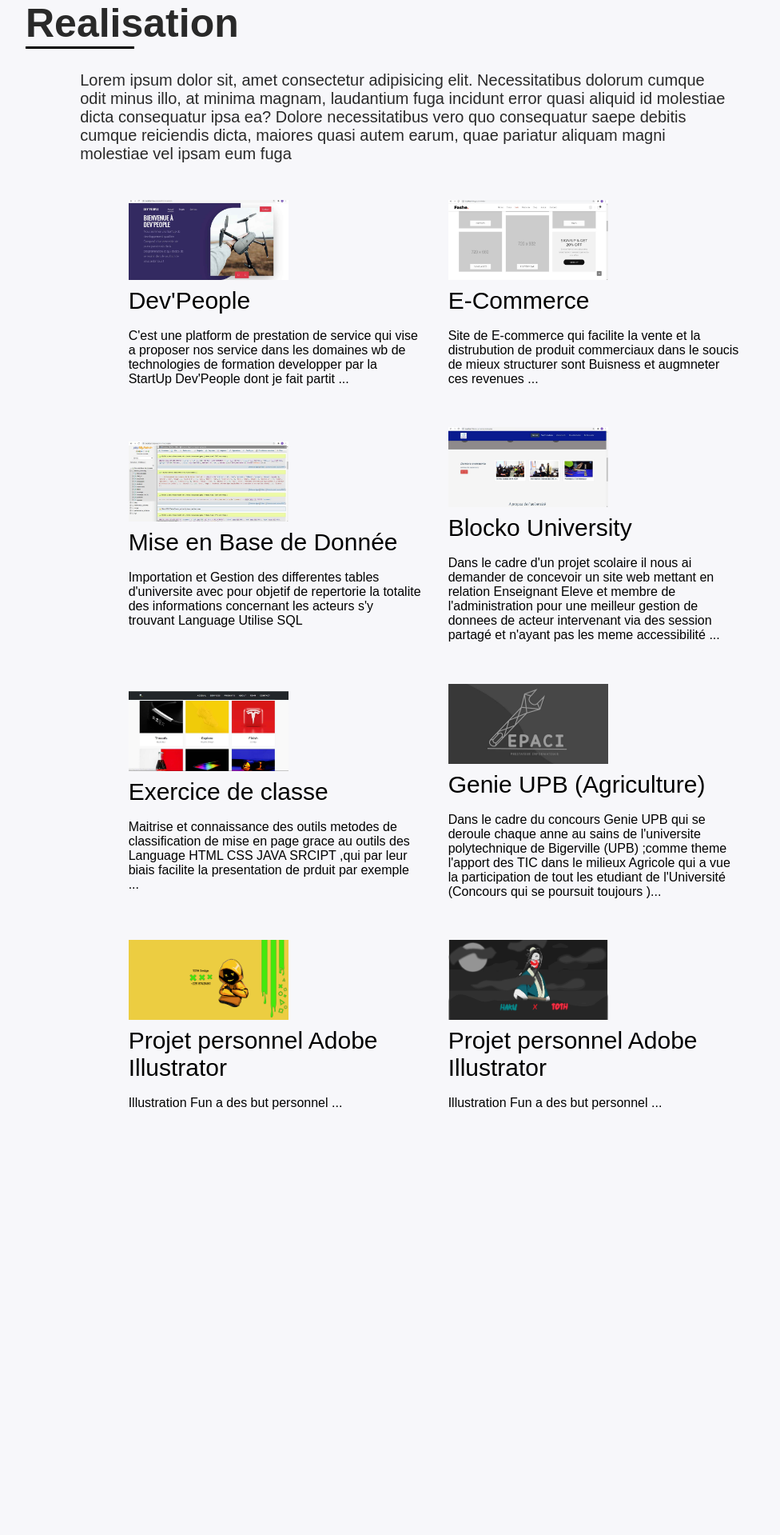
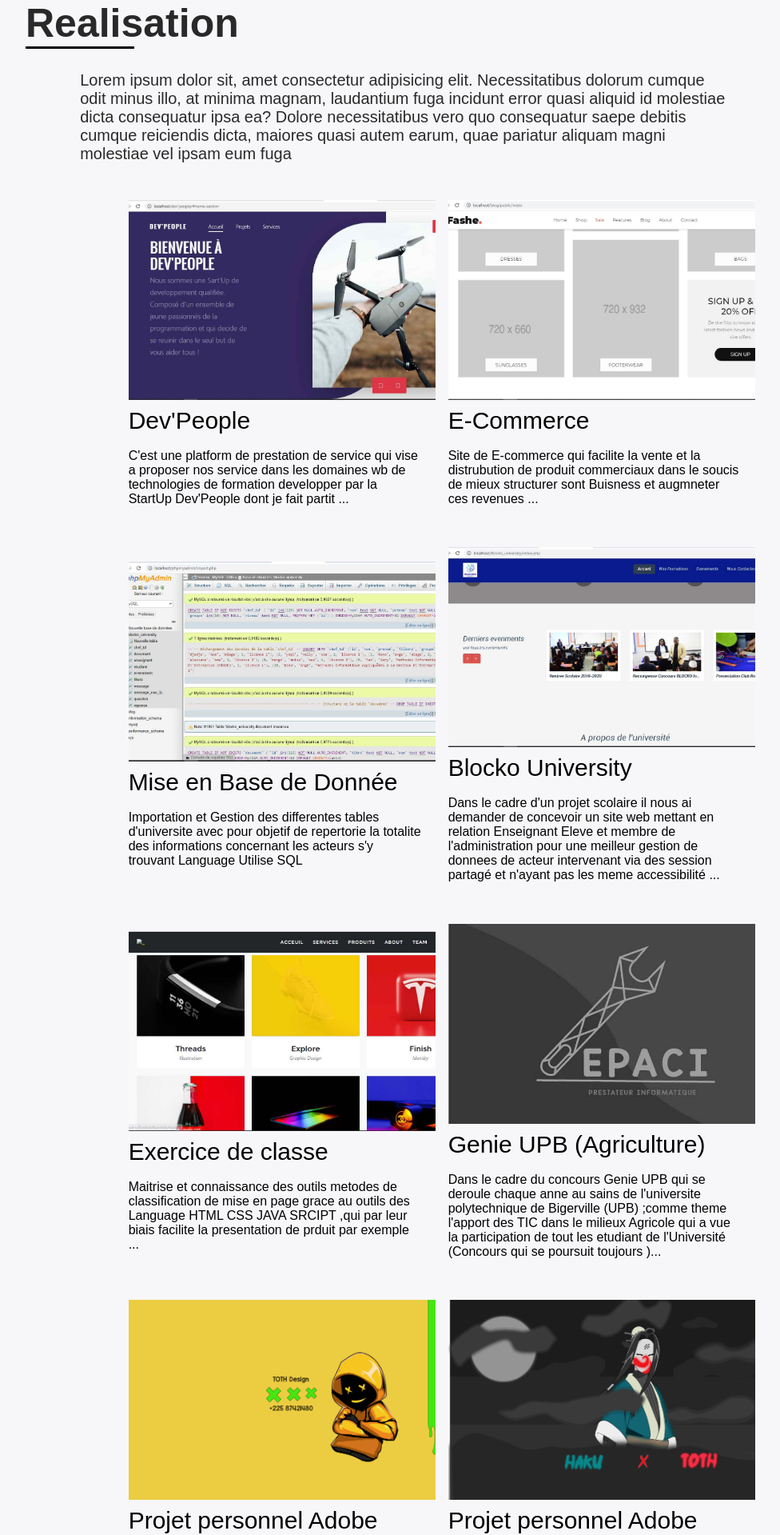
Before and after one commit to AngeKano/PORTFOLIO, a PHP site: page / in a window 1280 px wide. Shown: the part 2801-4720 px from the top of the page at 80% size, without its empty margins (96-1072 px from the left). Run offline with PHP 8.4, Linux system fonts and the light colour scheme.

Commit message:
Add files via upload

```diff
--- a/PorStyle.css
+++ b/PorStyle.css
@@ -213,7 +213,7 @@ ul div{
 /******************* REALISATION *****************************/
 .Realisation{
     background: rgb(247, 247, 250);
-    padding-bottom: 46%;
+    padding-bottom: 6%;
 }
 .reas{
     margin-top:10%;
@@ -242,8 +242,8 @@ ul div{
     height: auto;
 }
 .im1 img , .im2 img{
-    width: clamp(200px,5vw,450px);
-    height: clamp(100px,5vw,250px);
+    width: clamp(50px,100vw,450px);
+    height: clamp(25px,100vw,250px);
     margin: 0 4% ;
     object-fit: cover;
 
```
